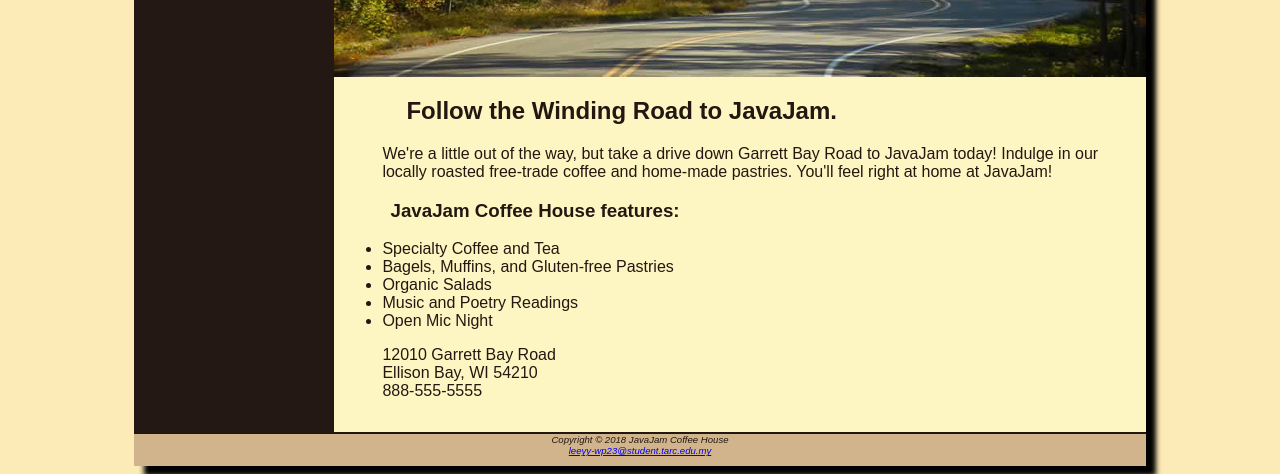
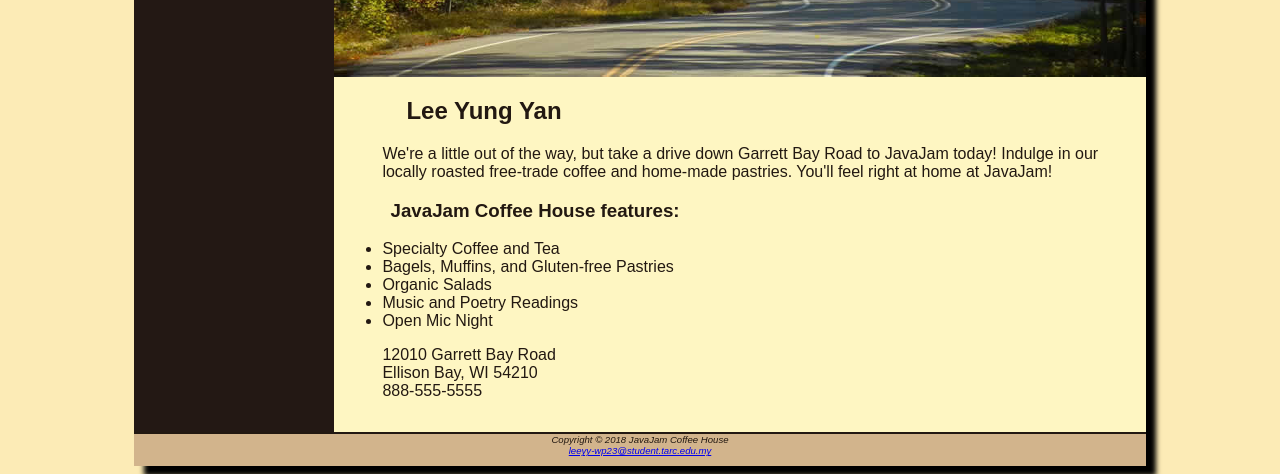
Before and after one commit to LeeYY27/LeeYY27.github.io, a plain HTML site: page index.html in a window 1280 px wide. Shown: the part 355-829 px from the top of the page. Drawn offline with Linux system fonts and the light colour scheme.

Commit message:
Update index.html

```diff
--- a/index.html
+++ b/index.html
@@ -24,7 +24,7 @@
         <main>
             <div id="heroroad"></div>
             <!--<img src="/images/heroroad.jpg" alt="heroroad">-->
-            <h2>Follow the Winding Road to JavaJam.</h2>
+            <h2>Lee Yung Yan</h2>
             <p>
                 We're a little out of the way, but take a drive down Garrett Bay Road to JavaJam today! Indulge in our
                 locally roasted free-trade coffee and home-made pastries. You'll feel right at home at JavaJam!
```
